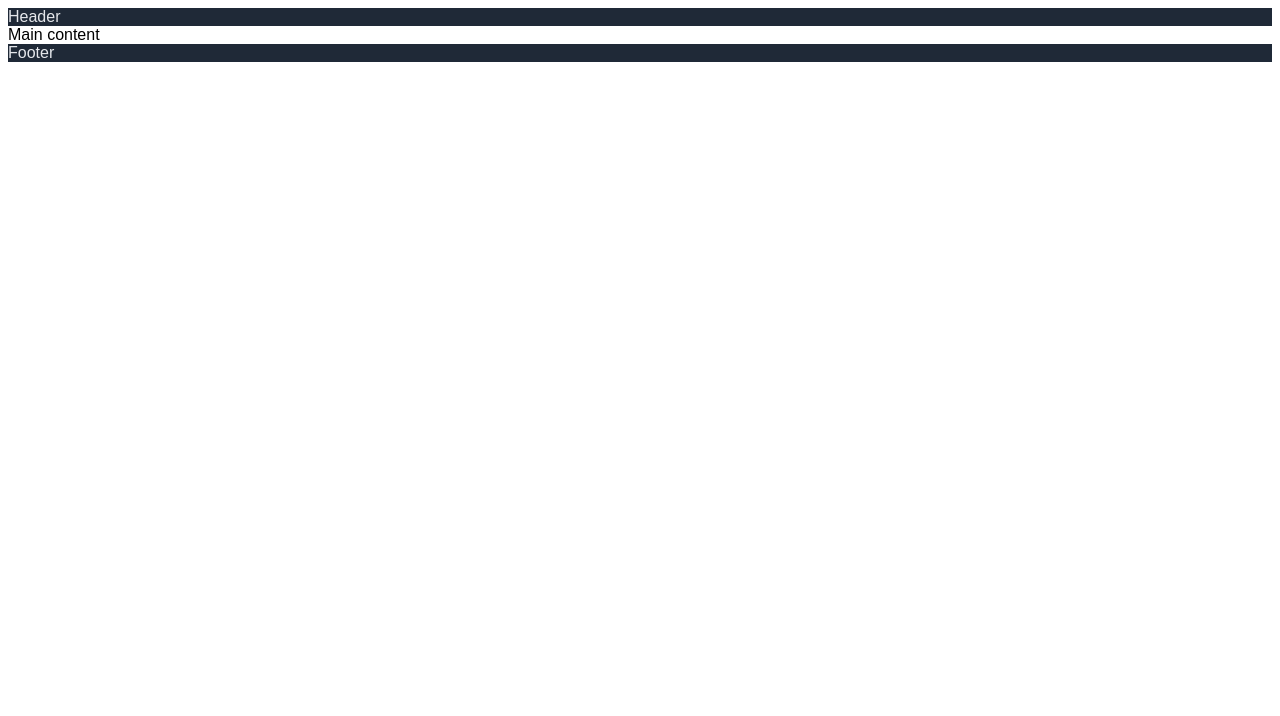
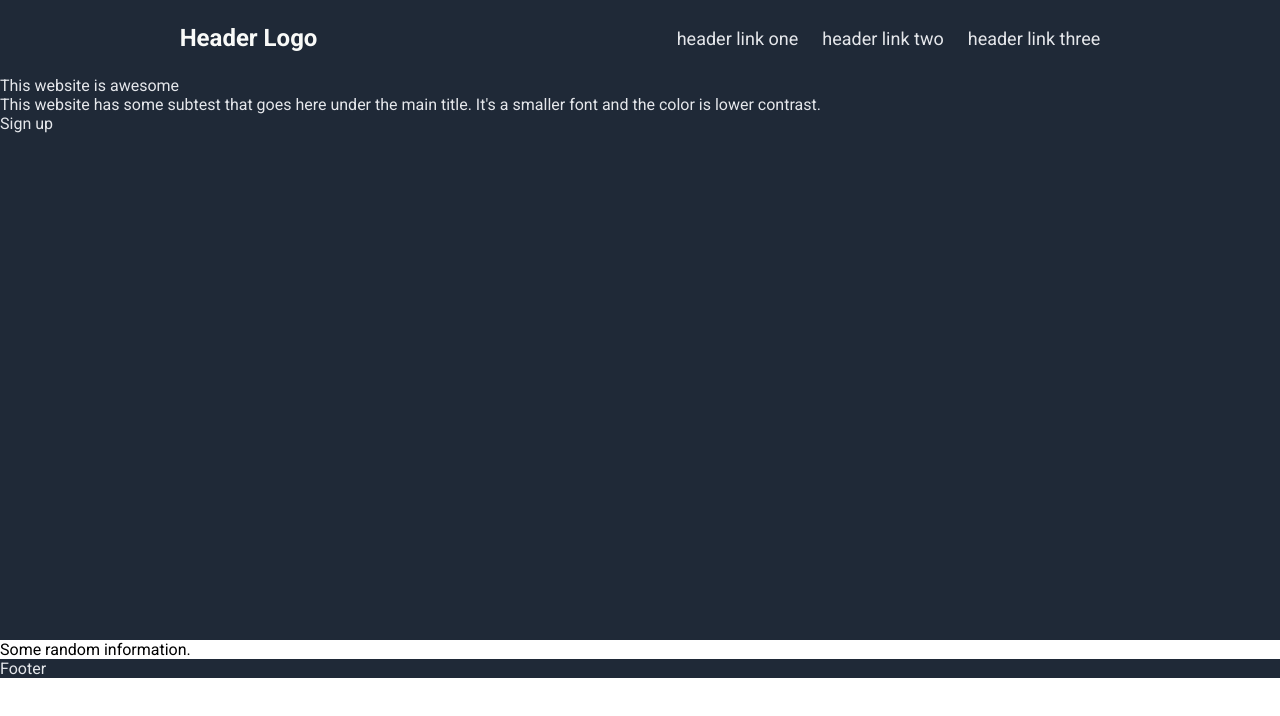
Before and after one commit to dot-sky/landing-page, a plain HTML site: page index.html in a window 1280 px wide. Drawn offline with Linux system fonts and the light colour scheme.

Commit message:
Add elements and change style of header section

```diff
--- a/index.html
+++ b/index.html
@@ -7,8 +7,25 @@
     <title>Landing Page</title>
 </head>
 <body>
-    <div class="header">Header</div>
-    <div class="main">Main content</div>
+    <div class="header">
+        <div class="nav-bar">
+            <div class="logo">Header Logo</div>
+            <ul class="links">
+                <li><a href="#">header link one</a></li>
+                <li><a href="#">header link two</a></li>
+                <li><a href="#">header link three</a></li>
+            </ul>
+        </div>
+        <div class="header-content">
+            <div class="info">This website is awesome</div>
+            <div>
+                This website has some subtest that goes here under the main title. It's a smaller font and the color is lower contrast.
+            </div>
+            <div class="button-blue">Sign up</div>
+            <img src="/" alt="">
+        </div>
+    </div>
+    <div class="main">Some random information.</div>
     <div class="footer">Footer</div>
 </body>
 </html>
--- a/style.css
+++ b/style.css
@@ -1,8 +1,40 @@
+@import url('https://fonts.googleapis.com/css2?family=Roboto:wght@400;700&display=swap');
 body{
-    font-family: Arial, Helvetica, sans-serif;
+    font-family: Roboto, Helvetica, sans-serif;
+    margin: 0;
+
 }
 .header,
 .footer{
     background-color: #1f2937;
     color: #e5e7eb;
 }
+.header{
+    height: 80vh;
+    display: flex;
+    flex-direction: column;
+}
+
+.nav-bar{
+    display: flex;
+    justify-content: space-around;
+    align-items: center;
+    padding: 24px 0px;
+}
+ul{
+    list-style: none;
+    margin: 0;
+    padding: 0;
+    display: flex;
+    gap: 24px;
+}
+.logo{
+    font-size: 24px;
+    color: #f9faf8;
+    font-weight: 600;
+}
+a{
+    font-size: 18px;
+    color: #e5e7eb;
+    text-decoration: none;
+}
```
